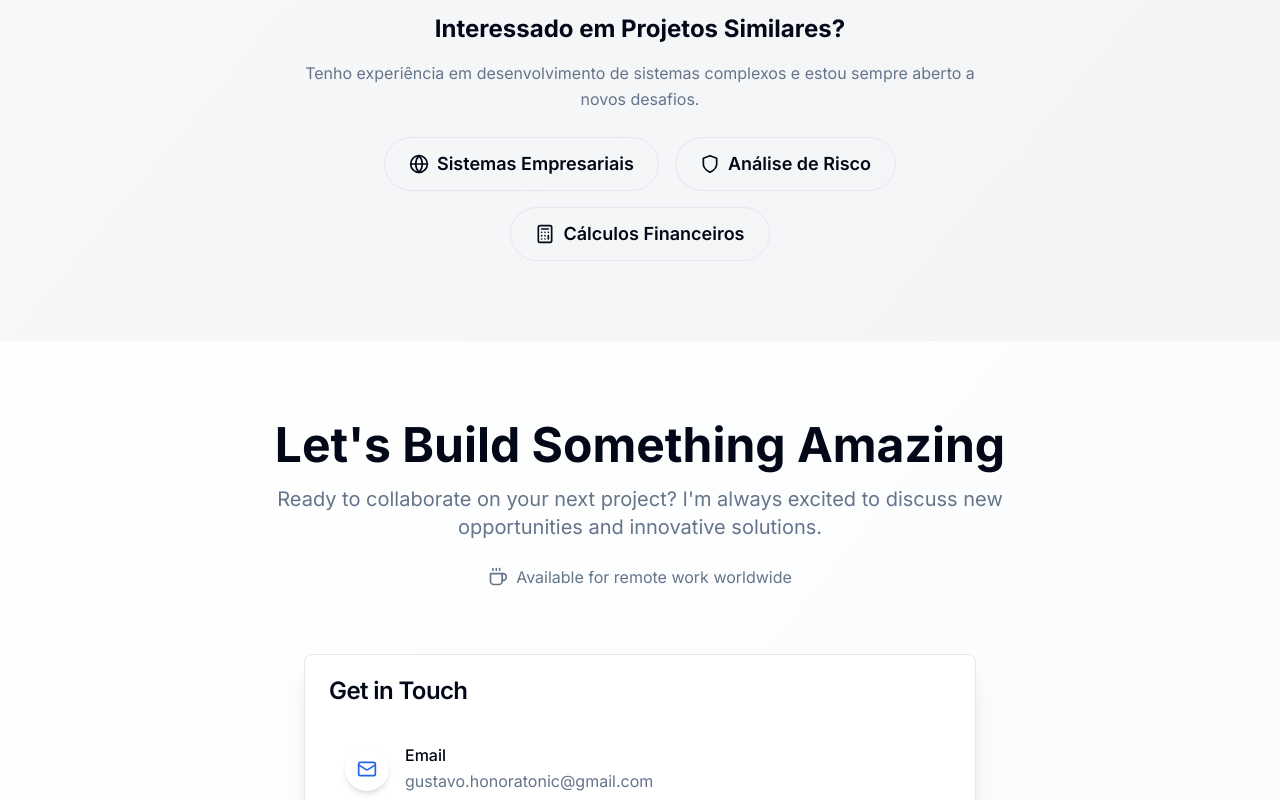
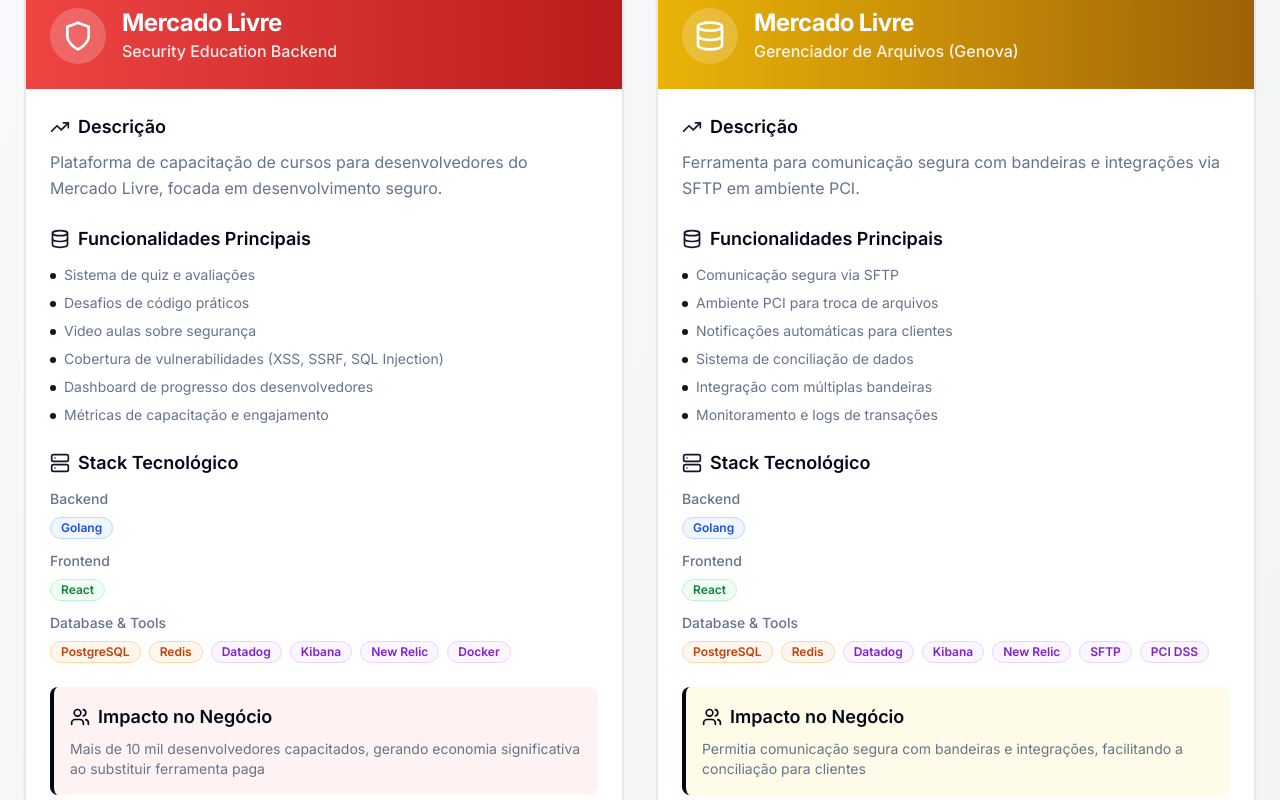
Before and after one commit to Gushono/gustavo-portfolio, a React (Vite) app: page / in a window 1280 px wide. Shown: the part 9140-9940 px from the top of the page. Built offline with nearby package versions, Linux system fonts and the light colour scheme.

Commit message:
Add Mercado Livre projects: Security Education Backend and File Manager (Genova) with detailed tech stacks and business impact

```diff
--- a/src/components/ProjectsSection.jsx
+++ b/src/components/ProjectsSection.jsx
@@ -64,6 +64,56 @@ const ProjectsSection = () => {
       bgColor: 'bg-green-50',
       gradient: 'from-green-500 to-green-700',
       impact: 'Permitia definir perfis de antecipação baseados em análise de risco e processamento de dados do BBB'
+    },
+    {
+      id: 'mercadolivre-security',
+      title: 'Mercado Livre',
+      subtitle: 'Security Education Backend',
+      description: 'Plataforma de capacitação de cursos para desenvolvedores do Mercado Livre, focada em desenvolvimento seguro.',
+      features: [
+        'Sistema de quiz e avaliações',
+        'Desafios de código práticos',
+        'Video aulas sobre segurança',
+        'Cobertura de vulnerabilidades (XSS, SSRF, SQL Injection)',
+        'Dashboard de progresso dos desenvolvedores',
+        'Métricas de capacitação e engajamento'
+      ],
+      techStack: {
+        backend: ['Golang'],
+        frontend: ['React'],
+        database: ['PostgreSQL', 'Redis'],
+        tools: ['Datadog', 'Kibana', 'New Relic', 'Docker']
+      },
+      icon: Shield,
+      color: 'text-red-600',
+      bgColor: 'bg-red-50',
+      gradient: 'from-red-500 to-red-700',
+      impact: 'Mais de 10 mil desenvolvedores capacitados, gerando economia significativa ao substituir ferramenta paga'
+    },
+    {
+      id: 'mercadolivre-genova',
+      title: 'Mercado Livre',
+      subtitle: 'Gerenciador de Arquivos (Genova)',
+      description: 'Ferramenta para comunicação segura com bandeiras e integrações via SFTP em ambiente PCI.',
+      features: [
+        'Comunicação segura via SFTP',
+        'Ambiente PCI para troca de arquivos',
+        'Notificações automáticas para clientes',
+        'Sistema de conciliação de dados',
+        'Integração com múltiplas bandeiras',
+        'Monitoramento e logs de transações'
+      ],
+      techStack: {
+        backend: ['Golang'],
+        frontend: ['React'],
+        database: ['PostgreSQL', 'Redis'],
+        tools: ['Datadog', 'Kibana', 'New Relic', 'SFTP', 'PCI DSS']
+      },
+      icon: Database,
+      color: 'text-yellow-600',
+      bgColor: 'bg-yellow-50',
+      gradient: 'from-yellow-500 to-yellow-700',
+      impact: 'Permitia comunicação segura com bandeiras e integrações, facilitando a conciliação para clientes'
     }
   ];
 
@@ -103,7 +153,7 @@ const ProjectsSection = () => {
           </p>
         </div>
 
-        <div className="grid lg:grid-cols-2 gap-8">
+        <div className="grid md:grid-cols-2 gap-8">
           {projects.map((project, index) => (
             <Card
               key={project.id}
@@ -111,7 +161,7 @@ const ProjectsSection = () => {
                 isVisible ? 'animate-fade-in-up' : 'opacity-0 translate-y-10'
               }`}
               style={{
-                animationDelay: `${index * 200}ms`
+                animationDelay: `${index * 150}ms`
               }}
             >
               {/* Project Header */}
@@ -236,11 +286,15 @@ const ProjectsSection = () => {
               </Badge>
               <Badge variant="outline" className="text-lg px-6 py-3 hover:bg-primary hover:text-white transition-all duration-300">
                 <Shield className="w-5 h-5 mr-2" />
-                Análise de Risco
+                Segurança & Compliance
               </Badge>
               <Badge variant="outline" className="text-lg px-6 py-3 hover:bg-primary hover:text-white transition-all duration-300">
                 <Calculator className="w-5 h-5 mr-2" />
                 Cálculos Financeiros
+              </Badge>
+              <Badge variant="outline" className="text-lg px-6 py-3 hover:bg-primary hover:text-white transition-all duration-300">
+                <Database className="w-5 h-5 mr-2" />
+                Integrações PCI
               </Badge>
             </div>
           </div>
```
